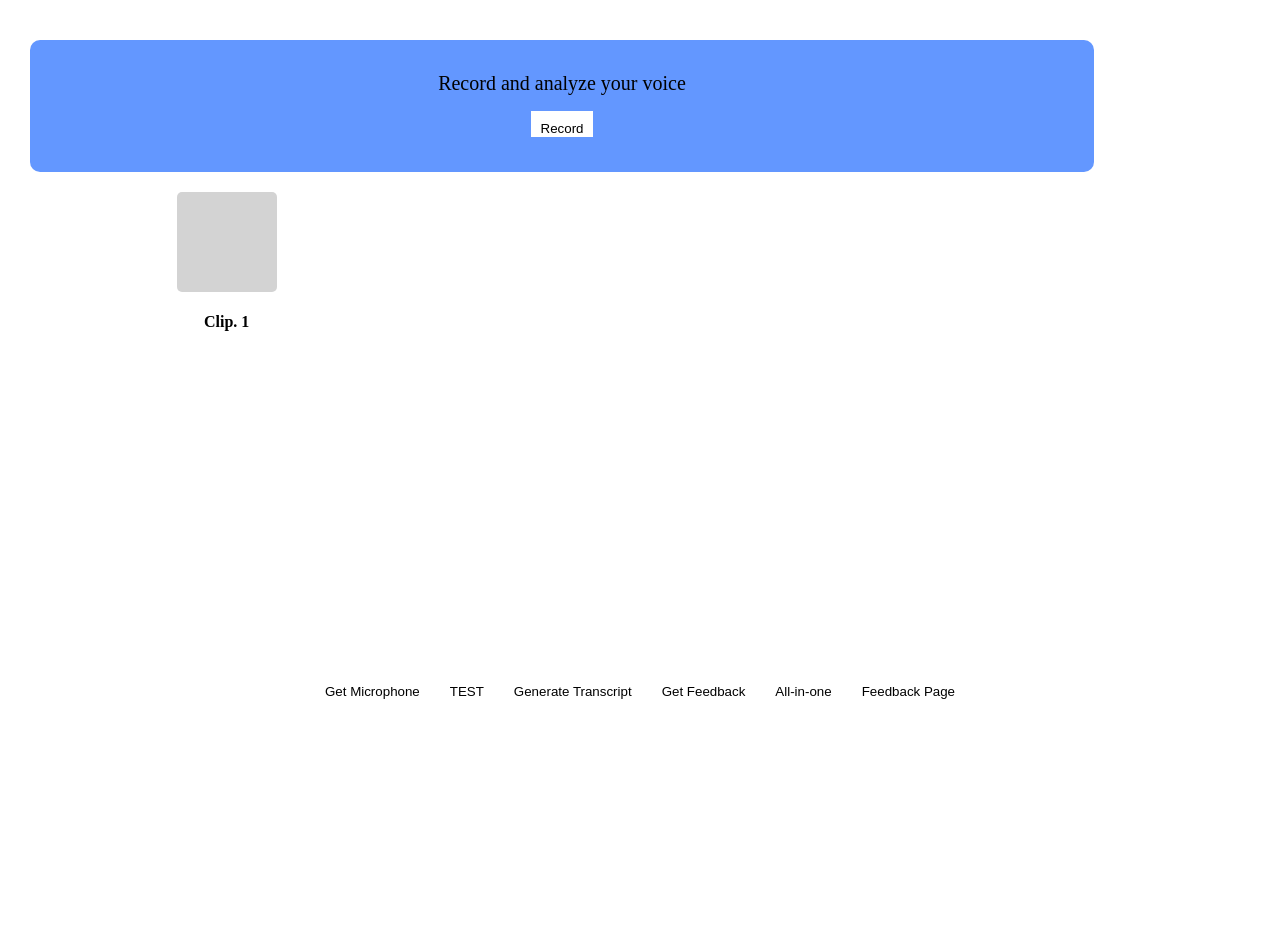
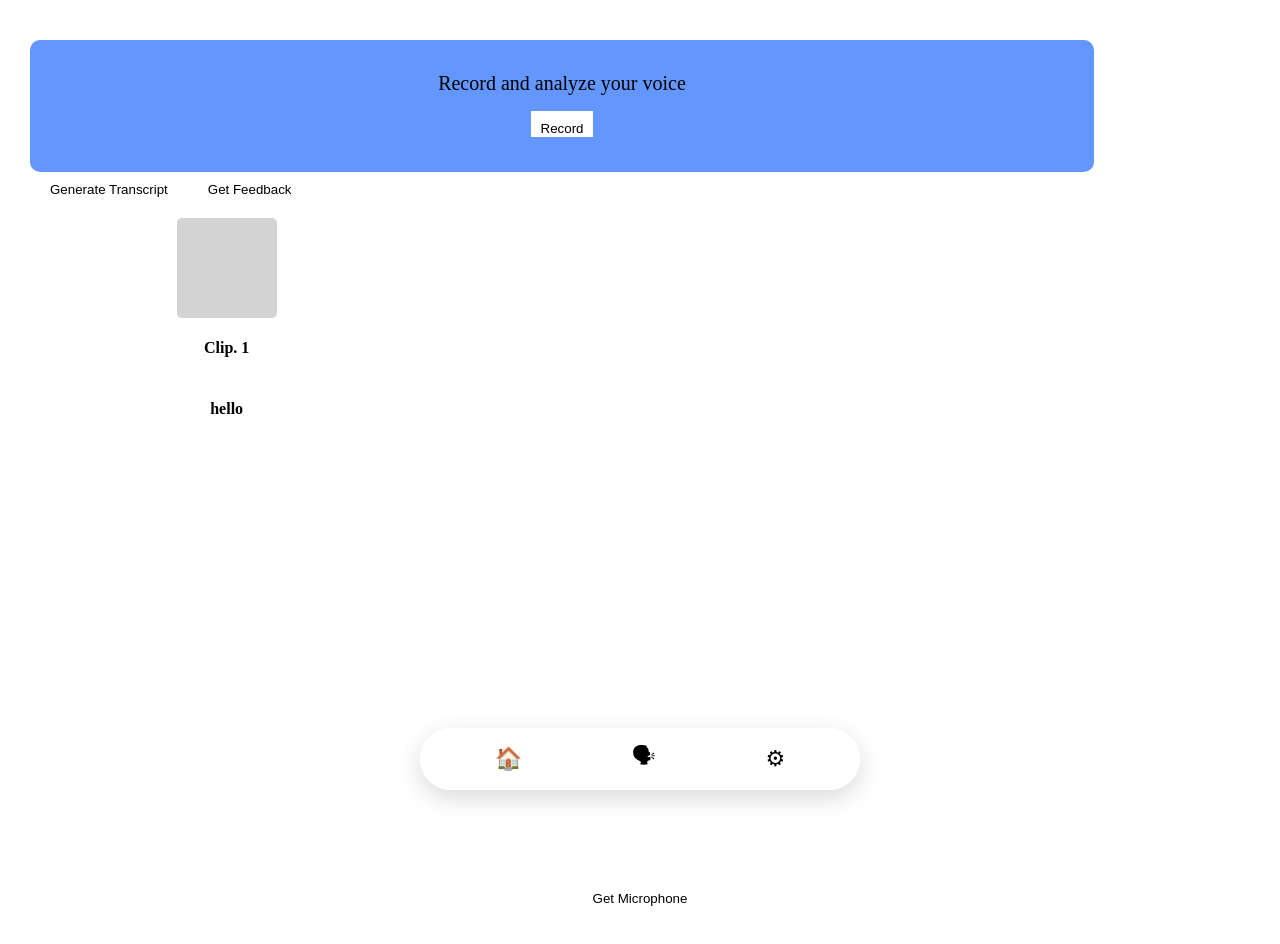
Before and after one commit to AubreyLancey/DesignDivas, a React (Vite) app: page / in a window 1280 px wide. Shown: the top 944 px of the page. Before the commit the page ends 800 px from the top, so only its background shows below. Built offline with nearby package versions, Linux system fonts and the light colour scheme; no server answers; what assemblyai would draw is missing.

Commit message:
added preliminary feedback metrics, full framework impelementaiton in progress

```diff
--- a/src/App.jsx
+++ b/src/App.jsx
@@ -3,12 +3,18 @@ import { BrowserRouter, Routes, Route } from 'react-router-dom';
 import Home from './Home'
 import Feedback from './Feedback';
 
+import MenuBar from './components/MenuBar'
+
 function App() {
   return (
-    <Routes>
+    <div className="app-container">
+      <Routes>
         <Route path="/" element={<Home />} />
         <Route path="/Feedback" element={<Feedback />} />
-    </Routes>
+      </Routes>
+
+      <MenuBar />
+    </div>
   );
 }
 
--- a/src/Feedback.jsx
+++ b/src/Feedback.jsx
@@ -1,9 +1,16 @@
 import { CircularProgressbar } from 'react-circular-progressbar';
 import 'react-circular-progressbar/dist/styles.css';
 
+import { useLocation } from 'react-router-dom';
 
 
 function Feedback() {
+    const location = useLocation();
+    const { words, json } = location.state || {};
+
+    alert(words);
+    alert(json);
+
     const sampleOutput=`{
         "speech_type": "casual presentation",
         "quick_read": "A casual, friendly history of skateboarding with frequent fillers. The main milestones are clear (origin, 1970s wheel tech, 80s-90s culture, today’s Olympic status), but the delivery is choppy due to filler and hedging. With tighter signposting and shorter sentences, it would feel more confident and engaging.",
@@ -80,18 +87,63 @@ function Feedback() {
             }
         ]
         }`
-    const json_output = JSON.parse(sampleOutput)
+
+    // const json_output = JSON.parse(sampleOutput)
+
+    // new one
+    const json_output = JSON.parse(json);
+
+    // const sampleWords = '[{"text":"Hello,","start":1250,"end":1595,"confidence":0.88662237,"speaker":null},{"text":"my","start":1612,"end":1842,"confidence":0.9996879,"speaker":null},{"text":"name","start":1842,"end":2039,"confidence":0.99981135,"speaker":null},{"text":"is","start":2089,"end":2220,"confidence":0.99952495,"speaker":null},{"text":"Rantaro.","start":2253,"end":2829,"confidence":0.36771432,"speaker":null}]'
+
+    //new one
+    const sampleWords = words;
+    const json_sampleWords = JSON.parse(sampleWords)
+
+    const confidence_aggregate = (json_sampleWords.reduce((sum, w) => sum + w.confidence, 0) / json_sampleWords.length).toFixed(3);
+    const words_per_minute = (json_sampleWords.length / ((json_sampleWords[json_sampleWords.length - 1].end - json_sampleWords[0].start) / 60000)).toFixed(1);
 
     const score = 8
 
+    const breakdown = json_output.filler_words.breakdown;
+
+    const top2 = Object.entries(breakdown).sort((a, b) => b[1] - a[1]).slice(0, 2).map(([word]) => word).join(', ')
+
+    // const blockMs = 10000;
+    // const totalDuration = json_sampleWords[json_sampleWords.length - 1].end;
+    // const blocks = [];
+
+    // for (let t = 0; t < totalDuration; t += blockMs) {
+    //     const chunk = json_sampleWords.filter(w => w.start >= t && w.start < t + blockMs);
+    //     if (chunk.length > 0) {
+    //         const wpm = chunk.length / (blockMs / 60000);
+    //         blocks.push(wpm);
+    //     }
+    // }
+
+    // const mean = blocks.reduce((sum, v) => sum + v, 0) / blocks.length;
+    // const stdDev = Math.sqrt(blocks.reduce((sum, v) => sum + Math.pow(v - mean, 2), 0) / blocks.length);
+
+    // const consistency_score = Math.max(0, (10 - (stdDev / 6))).toFixed(1);
+
+
     return(
         <>
-            <div style={{ width: 100 }}>
-            <CircularProgressbar
-                value={score * 10}
-                text={`${score * 10}%`}
-            />
+            <h1 style={{color:"black"}}>{json_output.speech_type}</h1>
+
+            <div style={{ width: 100 , display: "flex", flexDirection: 'row', gap: 50}}>
+            <div>
+                <h3>Word pronounciation:</h3>
+                <CircularProgressbar
+                    value={confidence_aggregate * 100}
+                    text={`${confidence_aggregate * 100}%`}
+                />
             </div>
+            <h3>Words per minute: {words_per_minute}</h3>
+            </div>
+            <div>
+                <h3>filler word count: {json_output.filler_words.total_count}<br/>most used: {top2}</h3>
+            </div>
+
         </>
     );
 }
--- a/src/Home.jsx
+++ b/src/Home.jsx
@@ -23,7 +23,6 @@ function Home() {
   const [audio, setAudio] = useState(null);
   const [audioBlob, setAudioBlob] = useState(null);
 
-
   const [showPopup, setShowPopup] = useState(false);
 
   const mediaRecorder = useRef(null);
@@ -33,10 +32,16 @@ function Home() {
 
   const [transcript, setTranscript] = useState("N/A");
 
+
+  const [words, setWords] = useState("N/A");
+  const [feedback, getFeedback] = useState("");
+
   const handleTranscribe = async () => {
     const result = await generateTranscript(audioBlob);
     setTranscript(result.text);
-    alert(result.text)
+    // alert(result.text);
+    alert(JSON.stringify(result.words));
+    setWords(result.words);
   };
 
   const getMicrophonePermission = async () => {
@@ -151,10 +156,31 @@ function Home() {
       </div>
       </div>
 
+      <div style={{ display: 'flex', flexDirection: 'row', gap: '20px' }}>
+  <button
+    onClick={handleTranscribe}
+    style={{ border: 'black', background: 'none' }}
+  >
+    Generate Transcript
+  </button>
+
+  <button
+    onClick={async () => {
+      const feedbackData = await get_feedback(transcript);
+      navigate("/Feedback", { state: { words: words, json: feedbackData } });
+    }}
+    style={{ border: 'none', background: 'none' }}
+  >
+  Get Feedback
+  </button>
+
+</div>
+
       <div className='grid-container'>
         <div onClick={openFeedback} className='grid-item'>
           <div style={{width:"100px",height:"100px",backgroundColor:"lightgray",borderRadius:'5px'}}></div>
           <h4 style={{color:"black"}}>Clip. 1</h4>
+          <h4 style={{color: 'black'}}>hello</h4>
         </div>
       </div>
 
@@ -186,17 +212,16 @@ function Home() {
 
 
           {/* BUTTONS FOR TRANSCRIPT AND FEEDBACK */}
-          <button onClick={async () => {
+          {/* <button onClick={async () => {
             const result = await get_feedback(sampleInput);
             alert(result[1]);
           }}>
             TEST
-          </button>
-          <button onClick={handleTranscribe} style={{ border: 'black', background: 'none' }}>Generate Transcript</button>
-          <button onClick={() => get_feedback(transcript)} style={{ border: 'none', background: 'none' }}>Get Feedback</button>
+          </button> */}
 
-          <button onClick={() => handleTranscribe.then(get_feedback(transcript).then())} style={{ border: 'none', background: 'none' }}>All-in-one</button>
-          <button onClick={() => navigate('/Feedback')}>Feedback Page</button>
+
+          {/* <button onClick={() => handleTranscribe.then(get_feedback(transcript).then())} style={{ border: 'none', background: 'none' }}>All-in-one</button>
+          <button onClick={() => navigate('/Feedback')}>Feedback Page</button> */}
       </div>
 
       {showPopup && (
--- /dev/null
+++ b/src/components/MenuBar.css
@@ -0,0 +1,41 @@
+.menu-bar {
+  position: fixed;
+  bottom: 10px;
+  left: 0;
+  width: 100%;
+  display: flex;
+  justify-content: center;
+  pointer-events: none;
+}
+
+.menubar-items {
+  pointer-events: all;
+  display: flex;
+  justify-content: space-around;
+  align-items: center;
+
+  width: 90%;
+  max-width: 400px;
+  padding: 12px 20px;
+  margin: 0;
+
+  list-style: none;
+
+  background: rgba(255, 255, 255, 0.9);
+  backdrop-filter: blur(10px);
+
+  border-radius: 999px;
+  box-shadow: 0 8px 25px rgba(0, 0, 0, 0.15);
+}
+
+/* Icons */
+.menubar-items li {
+  font-size: 22px;
+  cursor: pointer;
+  transition: transform 0.15s ease, opacity 0.15s ease;
+}
+
+.menubar-items li:hover {
+  transform: scale(1.2);
+  opacity: 0.8;
+}
--- /dev/null
+++ b/src/components/MenuBar.jsx
@@ -0,0 +1,22 @@
+import React from "react";
+
+import './MenuBar.css'
+
+import { useNavigate } from 'react-router-dom';
+
+
+function MenuBar() {
+    const navigate = useNavigate();
+
+  return (
+    <div className="menu-bar">
+      <ul className="menubar-items">
+        <li onClick={() => navigate('/')}>🏠</li>
+        <li onClick={() => navigate('/Feedback')}>🗣</li>
+        <li onClick={() => navigate('/')}>⚙</li>
+      </ul>
+    </div>
+  );
+}
+
+export default MenuBar;
```
